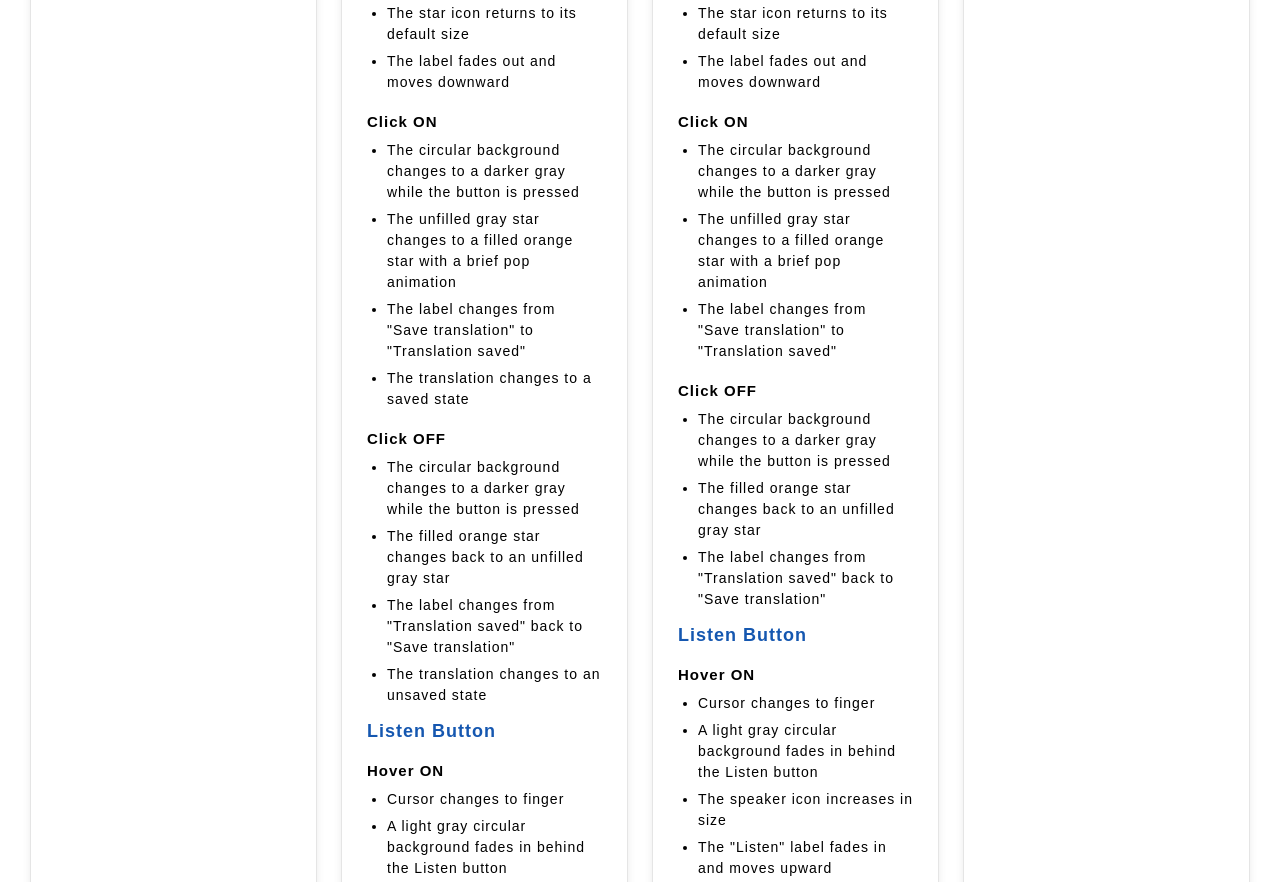
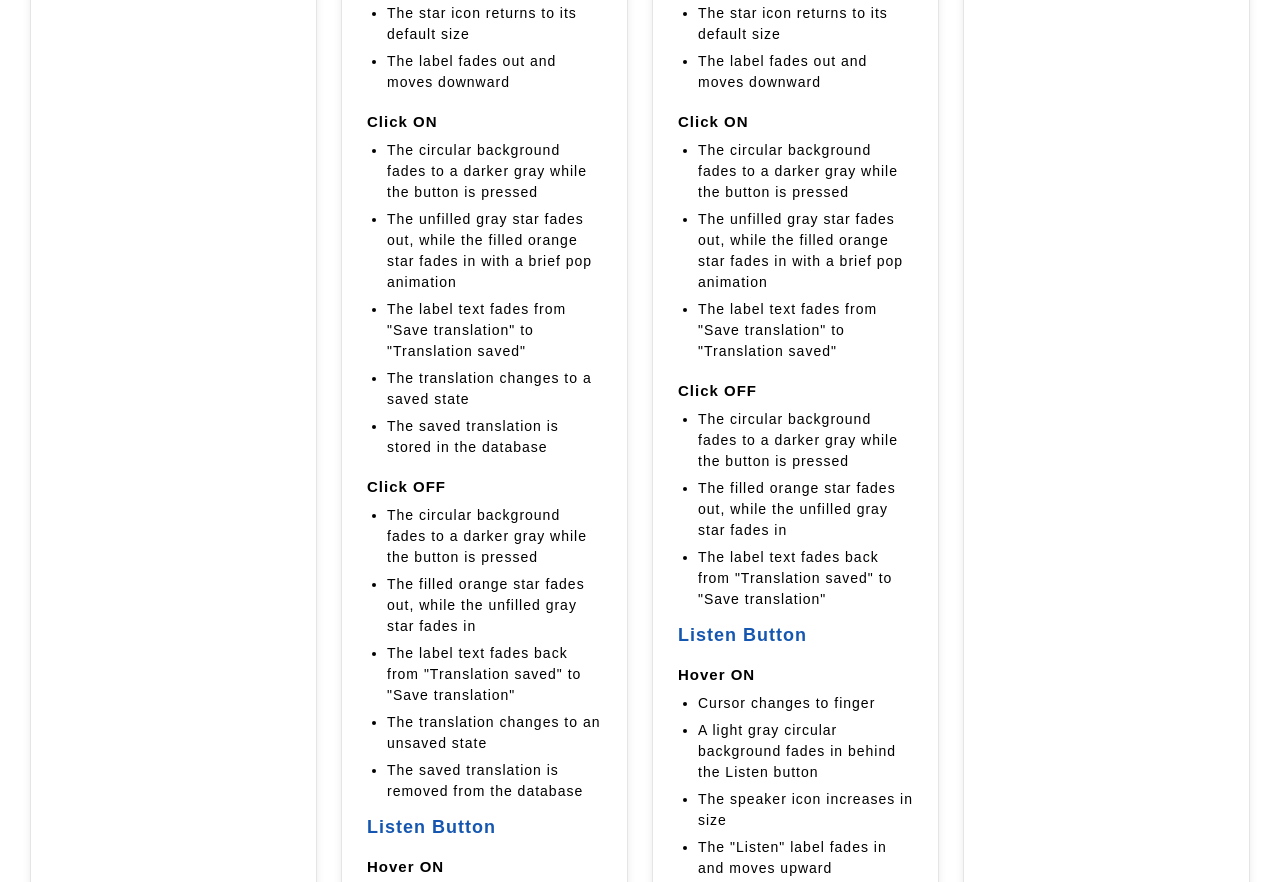
Before and after one commit to mw323/idm241-mw3493, a plain HTML site: page beta/index.html in a window 1280 px wide. Shown: the part 648-1530 px from the top of the page. Drawn offline with Linux system fonts and the light colour scheme; files that its build step writes are made by us from their sources; a web font is replaced by a local one.

Commit message:
Update rules and feedback

```diff
--- a/beta/index.html
+++ b/beta/index.html
@@ -53,17 +53,19 @@
                 </ul>
               <h4>Click ON</h4>
                 <ul>
-                  <li>The circular background changes to a darker gray while the button is pressed</li>
-                  <li>The unfilled gray star changes to a filled orange star with a brief pop animation</li>
-                  <li>The label changes from "Save translation" to "Translation saved"</li>
+                  <li>The circular background fades to a darker gray while the button is pressed</li>
+                  <li>The unfilled gray star fades out, while the filled orange star fades in with a brief pop animation</li>
+                  <li>The label text fades from "Save translation" to "Translation saved"</li>
                   <li>The translation changes to a saved state</li>
+                  <li>The saved translation is stored in the database</li>
                 </ul>
               <h4>Click OFF</h4>
                 <ul>
-                  <li>The circular background changes to a darker gray while the button is pressed</li>
-                  <li>The filled orange star changes back to an unfilled gray star</li>
-                  <li>The label changes from "Translation saved" back to "Save translation"</li>
+                  <li>The circular background fades to a darker gray while the button is pressed</li>
+                  <li>The filled orange star fades out, while the unfilled gray star fades in</li>
+                  <li>The label text fades back from "Translation saved" to "Save translation"</li>
                   <li>The translation changes to an unsaved state</li>
+                  <li>The saved translation is removed from the database</li>
                 </ul>
 
               <h3 class="object">Listen Button</h3>
@@ -83,15 +85,15 @@
                 </ul>
               <h4>Click ON</h4>
                 <ul>
-                  <li>The circular background changes to a darker gray while the button is pressed</li>
+                  <li>The circular background fades to a darker gray while the button is pressed</li>
                   <li>The speaker icon fades out and is replaced by three animated audio bars</li>
                   <li>The "Listen" label fades out and moves downward</li>
                   <li>The translation audio begins playing</li>
-                  <li>The audio bars continuously change height while the audio is playing</li>
+                  <li>The audio bars continuously move up and down while the audio is playing</li>
                 </ul>
               <h4>Click OFF</h4>
                 <ul>
-                  <li>The circular background changes to a darker gray while the button is pressed</li>
+                  <li>The circular background fades to a darker gray while the button is pressed</li>
                   <li>The animated audio bars stop and disappear, and the speaker icon fades back in</li>
                   <li>The "Listen" label fades back in and moves upward while the cursor remains over the button</li>
                   <li>The translation audio stops playing</li>
@@ -117,15 +119,15 @@
                 </ul>
               <h4>Click ON</h4>
                 <ul>
-                  <li>The circular background changes to a darker gray while the button is pressed</li>
-                  <li>The unfilled gray star changes to a filled orange star with a brief pop animation</li>
-                  <li>The label changes from "Save translation" to "Translation saved"</li>
+                  <li>The circular background fades to a darker gray while the button is pressed</li>
+                  <li>The unfilled gray star fades out, while the filled orange star fades in with a brief pop animation</li>
+                  <li>The label text fades from "Save translation" to "Translation saved"</li>
                 </ul>
               <h4>Click OFF</h4>
                 <ul>
-                  <li>The circular background changes to a darker gray while the button is pressed</li>
-                  <li>The filled orange star changes back to an unfilled gray star</li>
-                  <li>The label changes from "Translation saved" back to "Save translation"</li>
+                  <li>The circular background fades to a darker gray while the button is pressed</li>
+                  <li>The filled orange star fades out, while the unfilled gray star fades in</li>
+                  <li>The label text fades back from "Translation saved" to "Save translation"</li>
                 </ul>
 
               <h3 class="object">Listen Button</h3>
@@ -145,14 +147,14 @@
                 </ul>
               <h4>Click ON</h4>
                 <ul>
-                  <li>The circular background changes to a darker gray while the button is pressed</li>
+                  <li>The circular background fades to a darker gray while the button is pressed</li>
                   <li>The speaker icon fades out and is replaced by three animated audio bars</li>
                   <li>The "Listen" label fades out and moves downward</li>
-                  <li>The audio bars continuously change height while the audio is playing</li>
+                  <li>The audio bars continuously move up and down while the audio is playing</li>
                 </ul>
               <h4>Click OFF</h4>
                 <ul>
-                  <li>The circular background changes to a darker gray while the button is pressed</li>
+                  <li>The circular background fades to a darker gray while the button is pressed</li>
                   <li>The animated audio bars stop and disappear, and the speaker icon fades back in</li>
                   <li>The "Listen" label fades back in and moves upward while the cursor remains over the button</li>
                 </ul>
```
